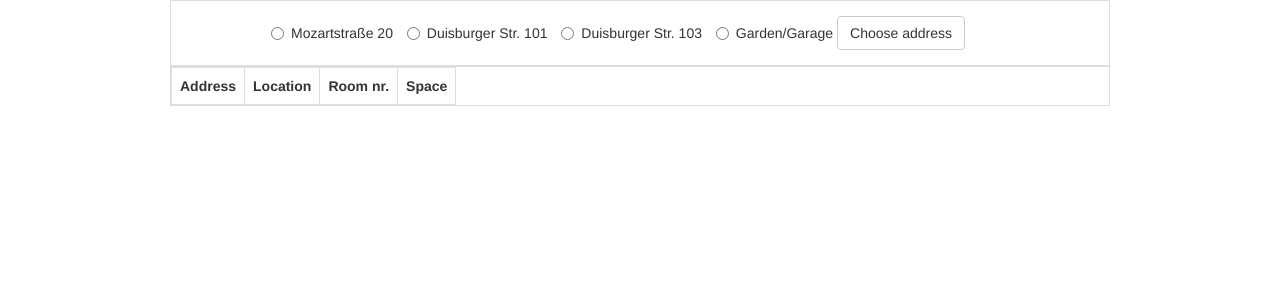
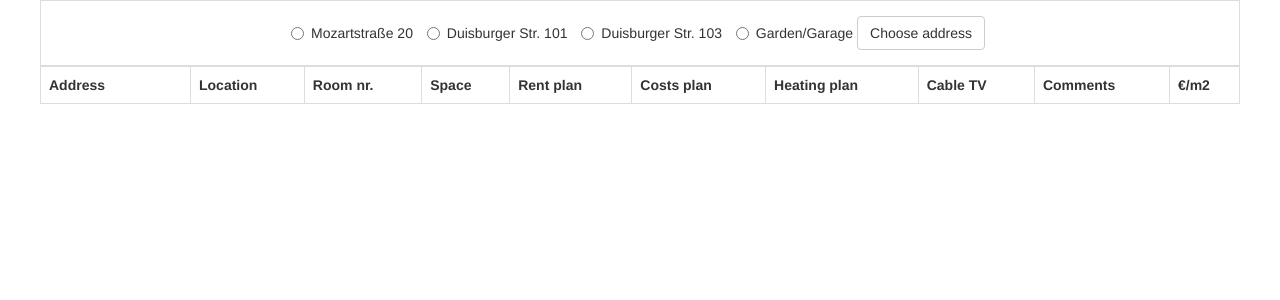
Before and after one commit to Nefyodov/germany, a PHP site: page /inc/addRental.php in a window 1280 px wide. Shown: the top 300 px of the page. Run offline with PHP 8.4, Linux system fonts and the light colour scheme; data that the repository does not hold is empty.

Commit message:
pre-finish addRental

```diff
--- a/inc/addRental.php
+++ b/inc/addRental.php
@@ -31,12 +31,19 @@ require_once '../lib/lib.php';
             <input class="btn btn-default" type="submit" value="Choose address">
         </form>
     </div>
-    <table class="table table-bordered center-block">
+    <div class="center-block">
+        <table class="table table-bordered">
             <tr>
                 <th>Address</th>
                 <th>Location</th>
                 <th>Room nr.</th>
                 <th>Space</th>
+                <th>Rent plan</th>
+                <th>Costs plan</th>
+                <th>Heating plan</th>
+                <th>Cable TV</th>
+                <th>Comments</th>
+                <th>&#8364;/m2</th>
             </tr>
         <?php
         $address = selectAllAddress();
@@ -47,10 +54,19 @@ require_once '../lib/lib.php';
                     <td> <?= $ad['location'] ?> </td>
                     <td> <?= $ad['room nr'] ?> </td>
                     <td> <?= $ad['space'] ?> </td>
+                    <form action="">
+                        <td><input type="text" class="form-control" placeholder="1200.00"></td>
+                        <td><input type="text" class="form-control" placeholder="100.00"></td>
+                        <td><input type="text" class="form-control" placeholder="100.00"></td>
+                        <td><input type="text" class="form-control" placeholder="50.00"></td>
+                        <td><textarea class="form-control textarea" rows="1" placeholder="Comments"></textarea></td>
+                        <td>10.00 &#8364;</td>
+                    </form>
                 </tr>
                 <?
             }
         ?>
         </table>
+    </div>
 </body>
 </html>
--- a/style/css/main.css
+++ b/style/css/main.css
@@ -12,17 +12,38 @@ h1,h3 {
 .list-group-item {
     text-align: center;
 }
+.center-block {
+    width: 1200px;
+}
 .table {
-    width: 940px;
+    width: 100%;
     margin: 0 auto;
 }
 form {
-    width: 940px;
+    width: 100%;
     border: 1px solid #ddd;
     padding-top: 15px;
     padding-bottom: 15px;
 
 }
 .radio-inline:first-child {
-    margin-left: 100px;
+    margin-left: 250px;
 }
+.form-control {
+    height: 20px;
+    width: 80px;
+}
+th:first-child, td:first-child {
+    width: 150px;
+}
+th:last-child, td:last-child {
+    width: 70px;
+}
+td:nth-child(1) {
+    padding: 0;
+}
+.textarea {
+    margin: 0;
+    padding: 0;
+    width: 100%;
+}
```
Lines whose indentation alone changed are shown as unchanged.
